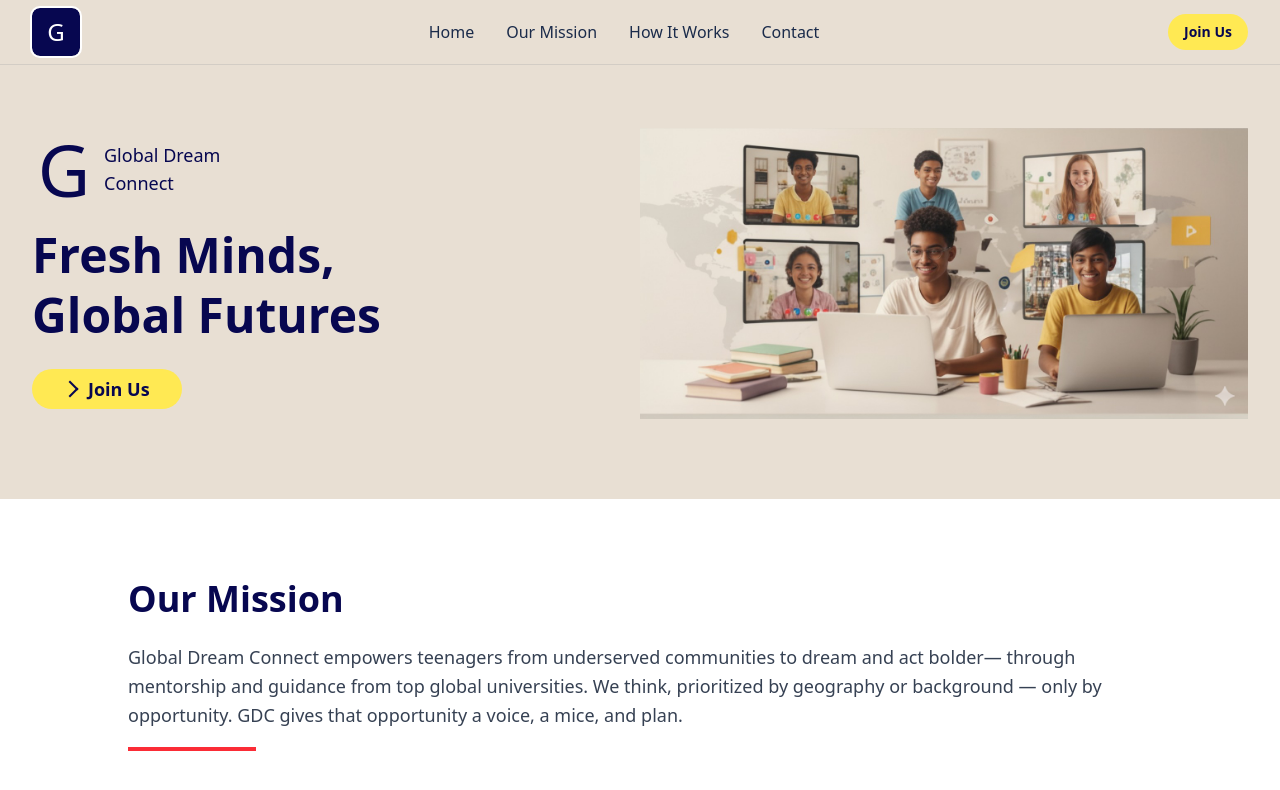
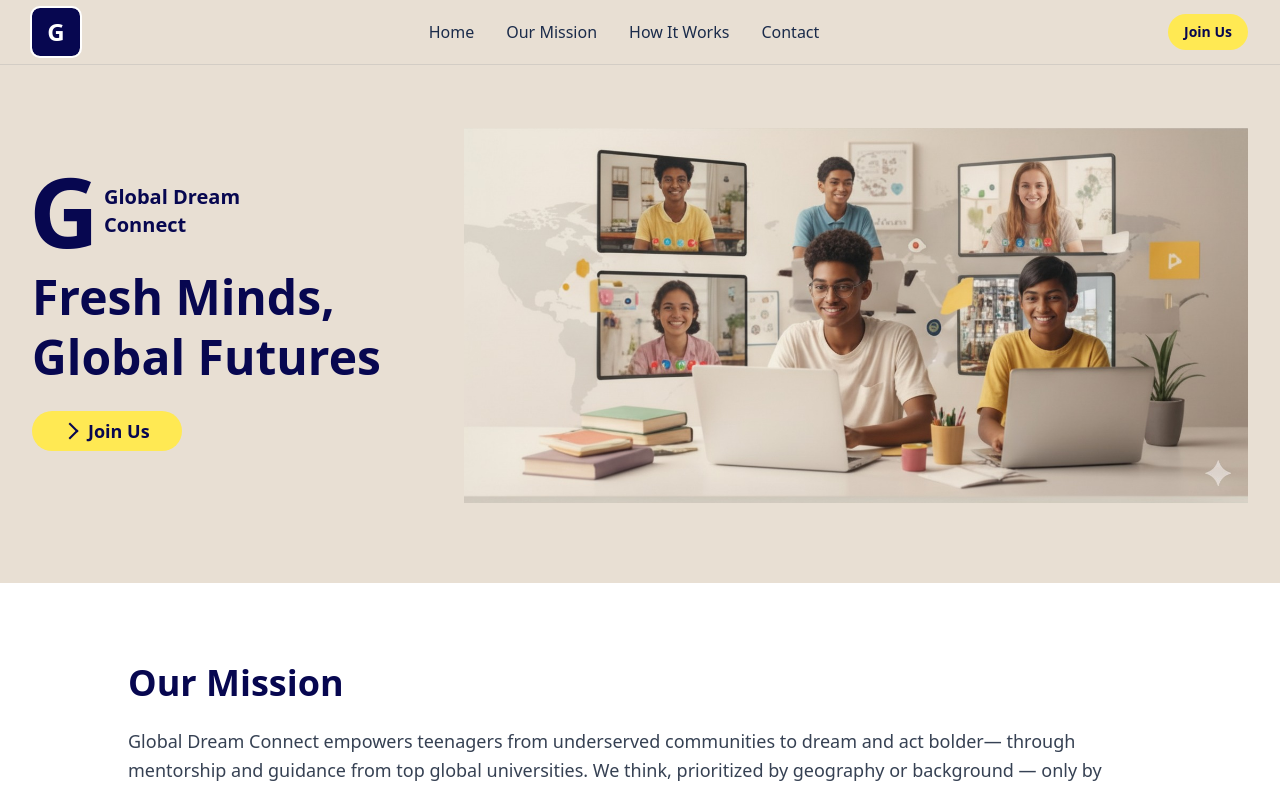
Before and after one commit to Global-Dream-Connect/Testing, a Next.js app: page / in a window 1280 px wide. Shown: the top 790 px of the page. Built offline with nearby package versions, Linux system fonts and the light colour scheme; a web font is replaced by a local one.

Commit message:
minor ui changes

```diff
--- a/src/app/layout.js
+++ b/src/app/layout.js
@@ -27,7 +27,8 @@ const poppins = Poppins({
 
 const grotesque = Darker_Grotesque({
   variable : "--font-secondary",
-  subsets : ["latin"]
+  subsets : ["latin"],
+  weight:['300','400','500']
 })
 
 export const metadata = {
@@ -39,7 +40,7 @@ export default function RootLayout({ children }) {
   return (
     <html lang="en">
       <body
-        className={`${geistSans.variable} ${geistMono.variable} ${inter} ${poppins} ${grotesque} antialiased relative w-full h-max scroll-smooth`}
+        className={`${geistSans.variable} ${geistMono.variable} ${inter.variable} ${poppins.variable} ${grotesque.variable} font-secondary antialiased relative w-full h-max scroll-smooth`}
       >
         <Header1/>
         {children}
--- a/src/app/page.js
+++ b/src/app/page.js
@@ -11,15 +11,15 @@ export default function Home() {
     <div className="min-h-screen flex flex-col">
         <section className="pt-32 pb-20 px-4 sm:px-6 lg:px-8 bg-[#e8dfd3] relative overflow-hidden">
         <div className="container mx-auto">
-          <div className="grid md:grid-cols-2 gap-0 items-center w-full mx-auto">
-            <div className="z-10">
-              <div className="flex items-center gap-2 mb-6">
+          <div className="flex flex-col gap-2 items-center w-full md:flex-row md:gap-10 ">
+            <div className="z-10 w-full md:w-1/3">
+              <div className="flex items-center justify-start gap-2 mb-6">
                 <div className="w-16 h-16 rounded-2xl flex items-center justify-center">
-                  <span className="text-brand-blue text-7xl font-medium font-primary">G</span>
+                  <span className="text-brand-blue text-7xl font-bold font-primary md:text-8xl">G</span>
                 </div>
                 <div>
-                  <h1 className="text-lg font-medium text-[#070750]">Global Dream</h1>
-                  <h1 className="text-lg font-medium text-[#070750]">Connect</h1>
+                  <h1 className="text-lg font-semibold t text-[#070750] md:text-xl md:font-bold">Global Dream</h1>
+                  <h1 className="text-lg font-semibold text-[#070750] md:text-xl md:font-bold">Connect</h1>
                 </div>
               </div>
               <h2 className="text-4xl sm:text-5xl font-semibold text-[#070750] mb-6 leading-tight">
@@ -33,8 +33,8 @@ export default function Home() {
                 <span className="w-3 aspect-square border-2 border-l-0 border-b-0 rotate-45 border-brand-blue"></span> Join Us
               </Button>
             </div>
-            <div className="relative w-full row-span-1 col-span-1 h-full">
-              <Image src={'/asset/image/heroimg.jpeg'} alt="hero-img" width={500} height={500} className=" w-full h-full object-fit"/>
+            <div className="relative w-full row-span-1 col-span-1 h-full md:w-2/3">
+              <Image src={'/asset/image/heroimg.jpeg'} alt="hero-img" width={700} height={700} className=" w-full h-full object-fill"/>
             </div>
           </div>
         </div>
--- a/src/components/footer1.jsx
+++ b/src/components/footer1.jsx
@@ -9,11 +9,11 @@ export default function Footer1(){
           <div className="text-center mb-8">
             <div className="flex items-center justify-center gap-3 mb-4">
               <div className="w-12 h-12 bg-white rounded-lg flex items-center justify-center">
-                <span className="text-[#1a2b4a] text-2xl font-bold">G</span>
+                <span className="text-brand-blue text-3xl font-bold font-primary">G</span>
               </div>
               <div className="text-left">
-                <h3 className="text-xl font-bold">Global Dream</h3>
-                <h3 className="text-xl font-bold">Connect</h3>
+                <h3 className="text-xl font-bold font-primary">Global Dream</h3>
+                <h3 className="text-xl font-bold font-primary">Connect</h3>
               </div>
             </div>
             <p className="text-white/90 text-lg italic">
--- a/src/components/logo.jsx
+++ b/src/components/logo.jsx
@@ -3,7 +3,7 @@ import { cn } from "@/lib/utils";
 export default function Logo({className}){
     return(
         <div className={cn('w-12 aspect-square bg-brand-blue rounded-md outline-2 outline-white grid place-items-center text-white',className)}>
-            <span className="text-2xl font-primary">G</span>
+            <span className="text-2xl font-semibold font-primary">G</span>
 
         </div>
     )
```
